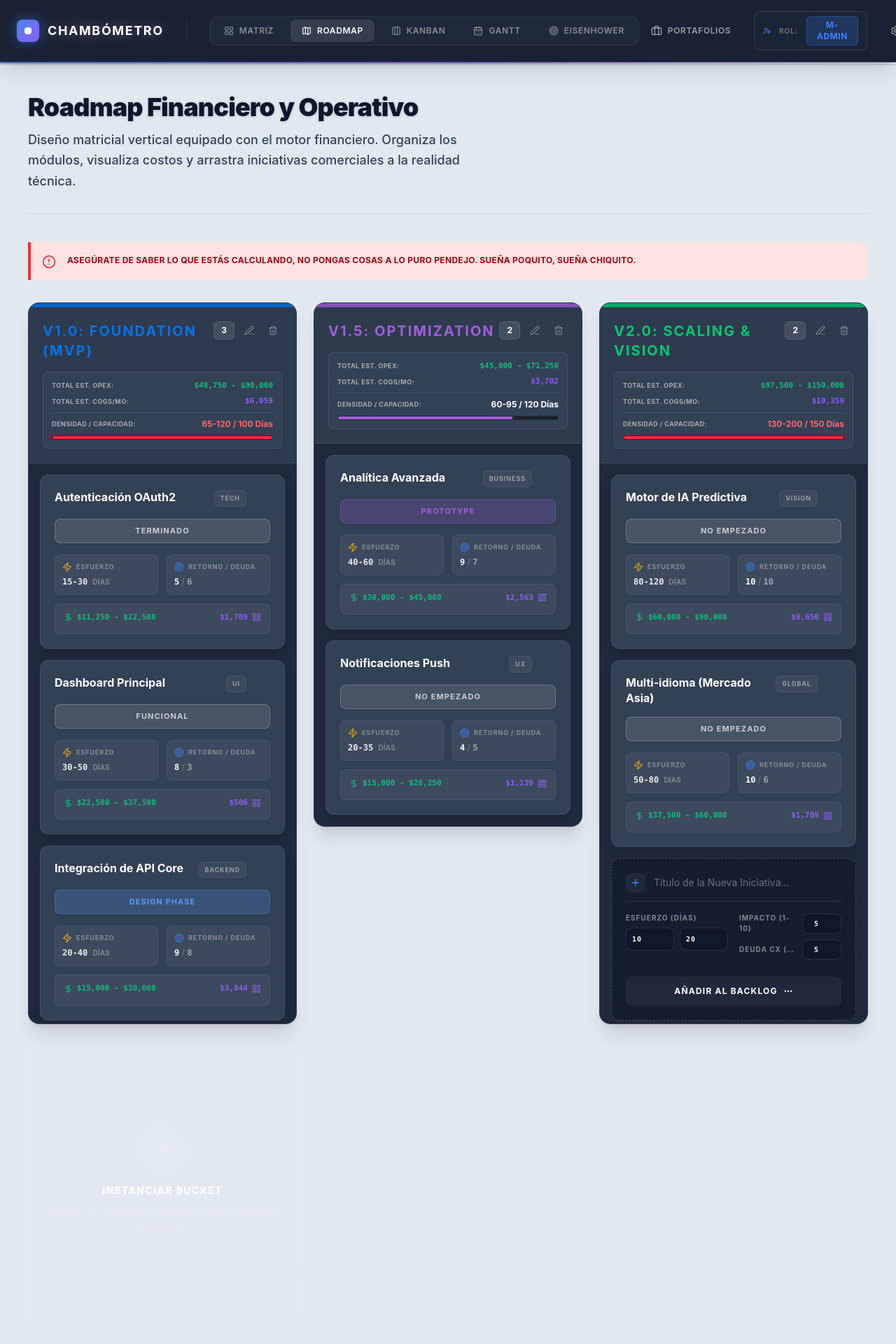
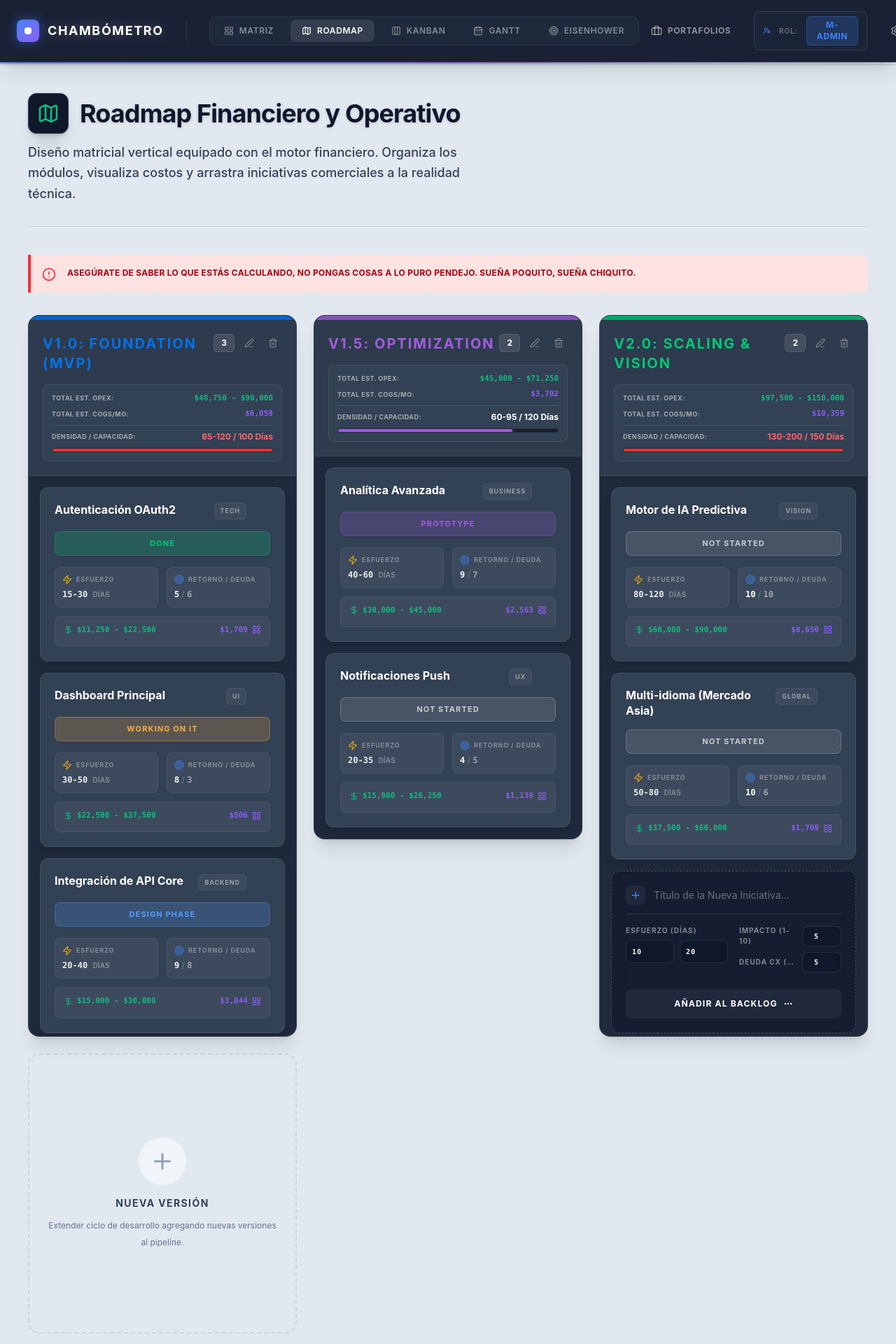
Before and after one commit to MarioCasanovacf/chambometro, a React (Vite) app: page / in a window 1280 px wide. Shown: the top 1920 px of the page at 70% size. Built offline with nearby package versions, Linux system fonts and the light colour scheme.

Commit message:
fix(ui): polish component typography, icons, wording and colors

```diff
--- a/src/App.jsx
+++ b/src/App.jsx
@@ -48,8 +48,8 @@ function App() {
           color: "#0073ea",
           limit: 100,
           features: [
-            { id: 101, title: "Autenticación OAuth2", effortMin: 15, effortMax: 30, impact: 5, complexity: 6, category: "Tech", devStatus: "Terminado", startDate: "2023-10-01", endDate: "2023-10-15", assignee: "Jorge", eisenhower: 1 },
-            { id: 102, title: "Dashboard Principal", effortMin: 30, effortMax: 50, impact: 8, complexity: 3, category: "UI", devStatus: "Funcional", startDate: "2023-10-10", endDate: "2023-11-20", assignee: "Mario", eisenhower: 1 },
+            { id: 101, title: "Autenticación OAuth2", effortMin: 15, effortMax: 30, impact: 5, complexity: 6, category: "Tech", devStatus: "Done", startDate: "2023-10-01", endDate: "2023-10-15", assignee: "Jorge", eisenhower: 1 },
+            { id: 102, title: "Dashboard Principal", effortMin: 30, effortMax: 50, impact: 8, complexity: 3, category: "UI", devStatus: "Working on it", startDate: "2023-10-10", endDate: "2023-11-20", assignee: "Mario", eisenhower: 1 },
             { id: 103, title: "Integración de API Core", effortMin: 20, effortMax: 40, impact: 9, complexity: 8, category: "Backend", devStatus: "Design Phase", startDate: "2023-11-01", endDate: "2023-11-30", assignee: "Alberto", eisenhower: 2 }
           ]
         },
@@ -60,7 +60,7 @@ function App() {
           limit: 120,
           features: [
             { id: 201, title: "Analítica Avanzada", effortMin: 40, effortMax: 60, impact: 9, complexity: 7, category: "Business", devStatus: "Prototype", startDate: "2023-12-01", endDate: "2024-01-30", assignee: "Andrea", eisenhower: 2 },
-            { id: 202, title: "Notificaciones Push", effortMin: 20, effortMax: 35, impact: 4, complexity: 5, category: "UX", devStatus: "No Empezado", startDate: "2024-01-15", endDate: "2024-02-15", assignee: "Fabián", eisenhower: null }
+            { id: 202, title: "Notificaciones Push", effortMin: 20, effortMax: 35, impact: 4, complexity: 5, category: "UX", devStatus: "Not Started", startDate: "2024-01-15", endDate: "2024-02-15", assignee: "Fabián", eisenhower: null }
           ]
         },
         {
@@ -69,8 +69,8 @@ function App() {
           color: "#00c875",
           limit: 150,
           features: [
-            { id: 301, title: "Motor de IA Predictiva", effortMin: 80, effortMax: 120, impact: 10, complexity: 10, category: "Vision", devStatus: "No Empezado", startDate: "2024-03-01", endDate: "2024-06-30", assignee: "Daniel", eisenhower: null },
-            { id: 302, title: "Multi-idioma (Mercado Asia)", effortMin: 50, effortMax: 80, impact: 10, complexity: 6, category: "Global", devStatus: "No Empezado", startDate: "2024-05-01", endDate: "2024-07-30", assignee: "Jorge", eisenhower: 3 }
+            { id: 301, title: "Motor de IA Predictiva", effortMin: 80, effortMax: 120, impact: 10, complexity: 10, category: "Vision", devStatus: "Not Started", startDate: "2024-03-01", endDate: "2024-06-30", assignee: "Daniel", eisenhower: null },
+            { id: 302, title: "Multi-idioma (Mercado Asia)", effortMin: 50, effortMax: 80, impact: 10, complexity: 6, category: "Global", devStatus: "Not Started", startDate: "2024-05-01", endDate: "2024-07-30", assignee: "Jorge", eisenhower: 3 }
           ]
         }
       ]
--- a/src/components/KanbanView.jsx
+++ b/src/components/KanbanView.jsx
@@ -1,5 +1,5 @@
 import React, { useState } from 'react';
-import { Target, Zap, LayoutGrid, DollarSign } from 'lucide-react';
+import { Target, Zap, LayoutGrid, DollarSign, Columns3 } from 'lucide-react';
 
 const KANBAN_STAGES = ["Not Started", "Design Phase", "Prototype", "Working on it", "Stuck", "Done", "Obsoleta"];
 
@@ -54,7 +54,12 @@ const KanbanView = ({ roadmap, updateFeatureStatus, settings }) => {
         <div className="bg-transparent p-6 md:p-10 min-h-[85vh] font-sans">
             <div className="max-w-screen-2xl mx-auto mb-10 border-b border-slate-300 pb-8 flex flex-col md:flex-row justify-between items-start md:items-end gap-6">
                 <div>
-                    <h1 className="text-4xl font-sans font-black tracking-tight mb-3 text-slate-900 drop-shadow-sm">Kanban Táctico</h1>
+                    <h1 className="text-4xl font-sans font-bold tracking-tight mb-3 flex items-center gap-4 text-slate-900 drop-shadow-sm">
+                        <div className="p-3 bg-slate-900 rounded-xl border border-slate-700 shadow-xl">
+                            <Columns3 className="text-accent-purple" size={32} />
+                        </div>
+                        Kanban Táctico
+                    </h1>
                     <p className="text-slate-700 font-medium text-lg max-w-2xl leading-relaxed">
                         Flujo de trabajo ágil para el equipo técnico. Arrastre las tarjetas entre las fases para actualizar el progreso general y la visibilidad a ejecutivos.
                     </p>
@@ -71,7 +76,7 @@ const KanbanView = ({ roadmap, updateFeatureStatus, settings }) => {
                             key={stage}
                             onDragOver={handleDragOver}
                             onDrop={(e) => handleDrop(e, stage)}
-                            className="bg-carbon-light border border-white/8 rounded-2xl flex flex-col min-w-[320px] max-w-[360px] flex-shrink-0 snap-start h-[calc(100vh-220px)] shadow-xl relative overflow-hidden group transition-all"
+                            className="bg-carbon-light border border-white/8 rounded-2xl flex flex-col min-w-[260px] max-w-[300px] flex-shrink-0 snap-start h-[calc(100vh-220px)] shadow-xl relative overflow-hidden group transition-all"
                         >
                             {/* Accent Top Sub-line */}
                             <div className={`absolute top-0 left-0 w-full h-1.5 bg-gradient-to-r ${style.border} opacity-90`}></div>
--- a/src/components/RoadmapView.jsx
+++ b/src/components/RoadmapView.jsx
@@ -1,5 +1,5 @@
 import React, { useState } from 'react';
-import { Plus, MoreHorizontal, Zap, Target, DollarSign, LayoutGrid, Trash2, AlertCircle, Edit3, X, Check } from 'lucide-react';
+import { Plus, MoreHorizontal, Zap, Target, DollarSign, LayoutGrid, Trash2, AlertCircle, Edit3, X, Check, Map } from 'lucide-react';
 
 const STATUS_COLORS = {
     "Done": "bg-[#00c875]/20 text-[#00c875] border-[#00c875]/30",
@@ -51,7 +51,12 @@ const RoadmapView = ({ roadmap, addIdea, updateFeatureStatus, deleteFeature, add
     return (
         <div className="p-6 md:p-10 max-w-7xl mx-auto font-sans bg-transparent min-h-[85vh]">
             <div className="mb-10 border-b border-slate-300 pb-8">
-                <h1 className="text-4xl font-black mb-3 font-sans tracking-tight text-slate-900 drop-shadow-sm">Roadmap Financiero y Operativo</h1>
+                <h1 className="text-4xl font-bold mb-3 font-sans tracking-tight flex items-center gap-4 text-slate-900 drop-shadow-sm">
+                    <div className="p-3 bg-slate-900 rounded-xl border border-slate-700 shadow-xl">
+                        <Map className="text-accent-emerald" size={32} />
+                    </div>
+                    Roadmap Financiero y Operativo
+                </h1>
                 <p className="text-slate-700 font-medium text-lg max-w-2xl leading-relaxed">Diseño matricial vertical equipado con el motor financiero. Organiza los módulos, visualiza costos y arrastra iniciativas comerciales a la realidad técnica.</p>
             </div>
 
@@ -288,7 +293,7 @@ const RoadmapView = ({ roadmap, addIdea, updateFeatureStatus, deleteFeature, add
                         {showAddVersion ? (
                             <div className="bg-carbon-light/40 backdrop-blur-sm border border-white/5 rounded-2xl p-6 shadow-xl space-y-5 flex flex-col mt-0 h-full">
                                 <h3 className="font-bold text-base font-sans uppercase tracking-widest text-white border-b border-white/10 pb-4 flex items-center gap-2">
-                                    <Plus size={18} className="text-accent-blue" /> Desplegar Bucket
+                                    <Plus size={18} className="text-accent-blue" /> Nueva Versión
                                 </h3>
                                 <div className="space-y-4">
                                     <div>
@@ -327,24 +332,24 @@ const RoadmapView = ({ roadmap, addIdea, updateFeatureStatus, deleteFeature, add
                                 </div>
                                 <div className="flex flex-col gap-3 mt-auto pt-6">
                                     <button onClick={handleAddVersion} className="w-full py-3.5 bg-accent-blue text-white rounded-lg font-bold text-xs uppercase tracking-widest hover:bg-accent-blue/80 transition-all shadow-[0_0_15px_rgba(59,130,246,0.3)] hover:shadow-[0_0_25px_rgba(59,130,246,0.5)] border border-accent-blue/50">
-                                        Crear Instancia
+                                        Crear Versión
                                     </button>
                                     <button onClick={() => setShowAddVersion(false)} className="w-full py-3 text-bone/50 font-bold text-xs uppercase tracking-widest hover:text-white hover:bg-white/5 rounded-lg border border-transparent transition-all">
-                                        Abortar
+                                        Cancelar
                                     </button>
                                 </div>
                             </div>
                         ) : (
                             <div
                                 onClick={() => setShowAddVersion(true)}
-                                className="bg-transparent border-2 border-dashed border-white/10 rounded-2xl flex-1 flex flex-col items-center justify-center gap-4 text-bone/30 hover:text-white hover:border-accent-blue/50 hover:bg-white/5 transition-all cursor-pointer group"
+                                className="bg-slate-200/50 border-2 border-dashed border-slate-300 rounded-2xl flex-1 flex flex-col items-center justify-center gap-4 text-slate-500 hover:text-slate-800 hover:border-accent-blue/50 transition-all cursor-pointer group"
                             >
-                                <div className="p-4 bg-white/5 rounded-full group-hover:bg-accent-blue/20 group-hover:scale-110 transition-all">
-                                    <Plus size={36} className="group-hover:text-accent-blue transition-colors" />
+                                <div className="p-4 bg-slate-100 rounded-full group-hover:bg-accent-blue/20 group-hover:scale-110 transition-all">
+                                    <Plus size={36} className="text-slate-400 group-hover:text-accent-blue transition-colors" />
                                 </div>
                                 <div className="text-center px-6">
-                                    <span className="block text-sm font-bold uppercase tracking-widest text-white mb-2">Instanciar Bucket</span>
-                                    <span className="text-xs">Extender ciclo de desarrollo agregando nuevas versiones al pipeline.</span>
+                                    <span className="block text-sm font-bold uppercase tracking-widest text-slate-700 mb-2">Nueva Versión</span>
+                                    <span className="text-xs text-slate-500">Extender ciclo de desarrollo agregando nuevas versiones al pipeline.</span>
                                 </div>
                             </div>
                         )}
```
Also changed, not shown: src/components/EisenhowerView.jsx (+26 -16 lines), src/components/GanttView.jsx (+7 -7 lines), src/components/MatrixView.jsx (+14 -8 lines), src/components/PortfolioView.jsx (+6 -6 lines).
